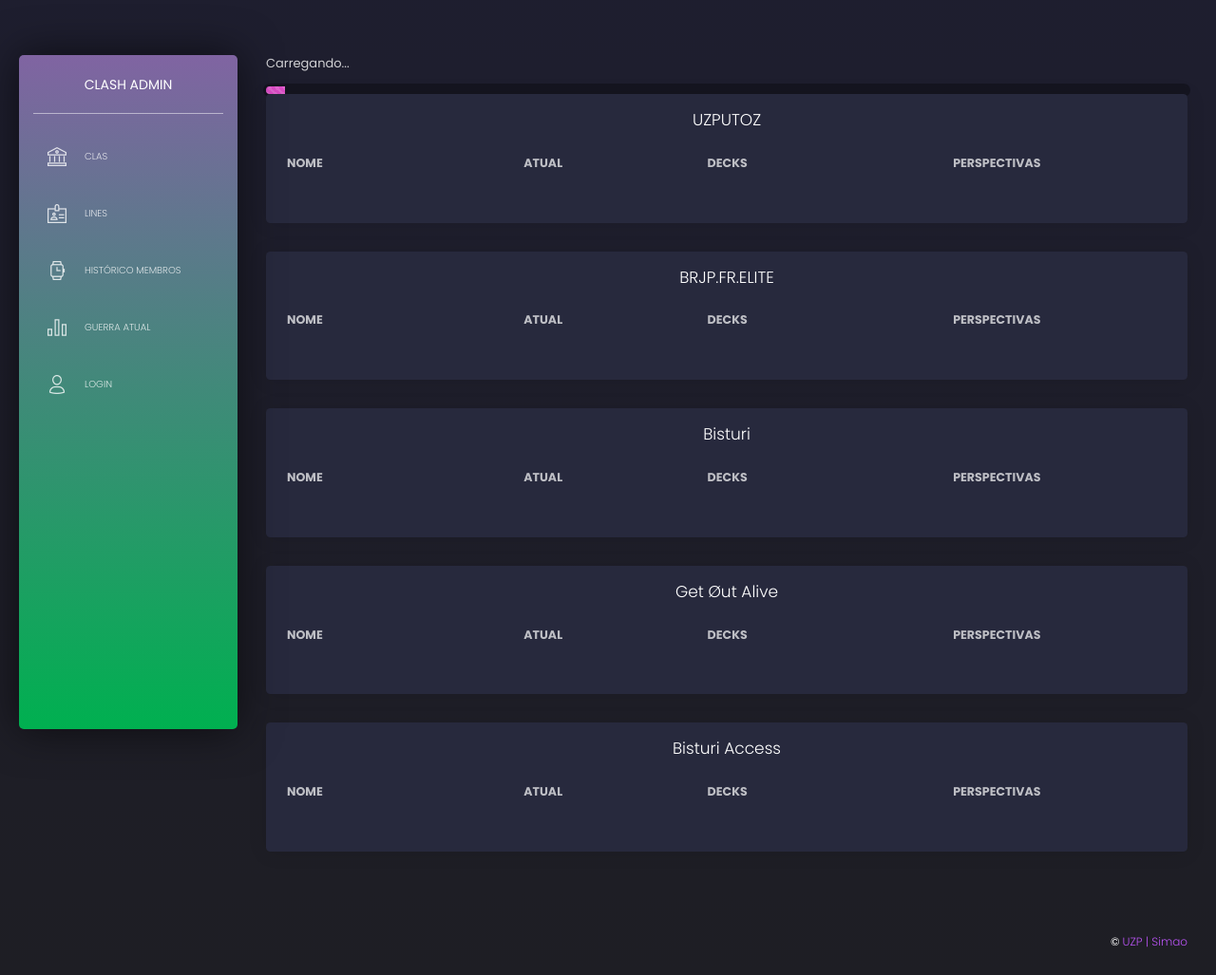
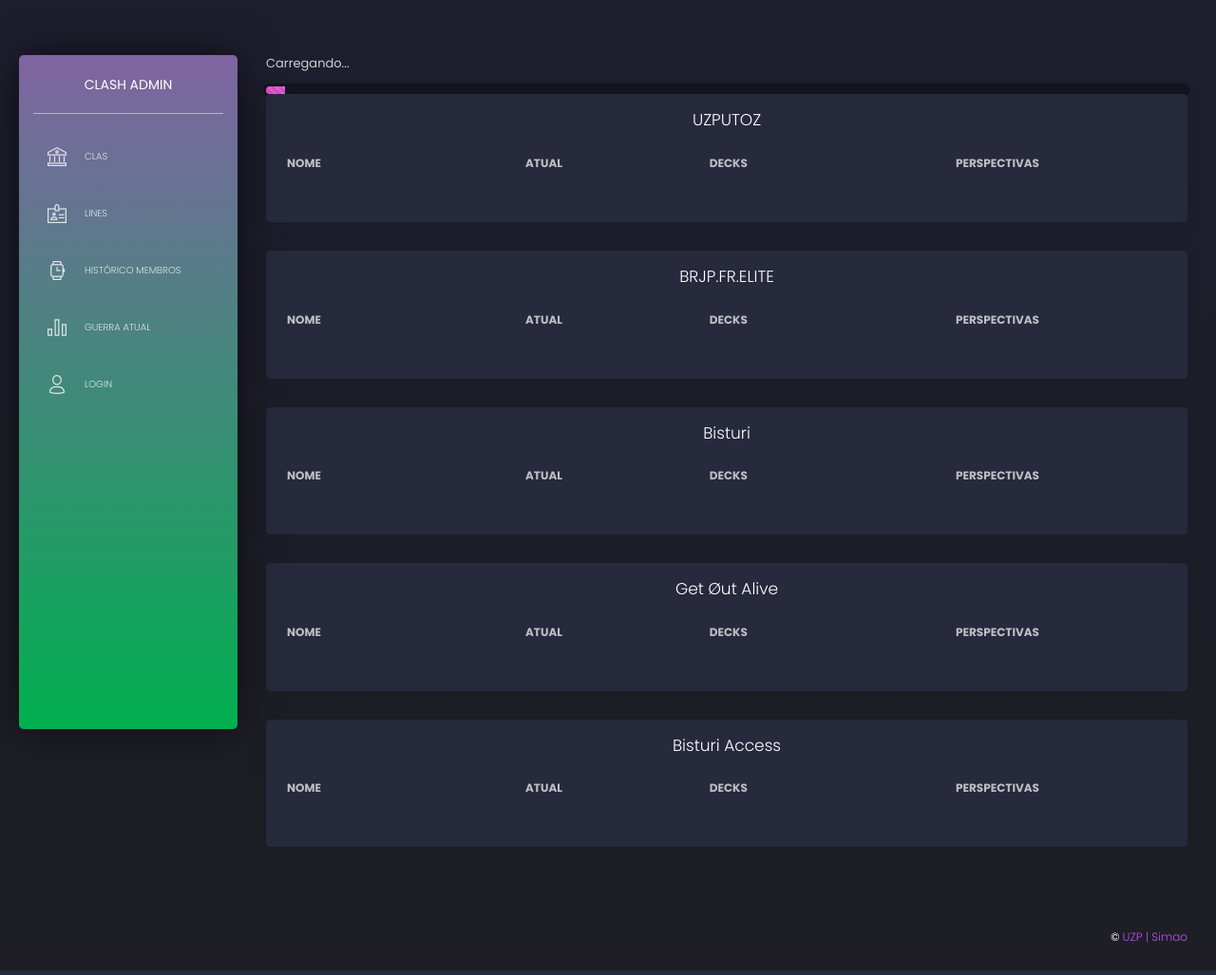
Before and after one commit to rodrigosimaogois/uzputoz, a Django app: page /clashdata/currentwar/ in a window 1280 px wide. Shown: the part 22-1049 px from the top of the page at 95% size. Run offline with Django 4.2, Linux system fonts and the light colour scheme; lists and menus that the app fills with data are empty; some libraries are stand-ins or nearby versions.

Commit message:
change size

```diff
--- a/clashAdmin/clashdata/templates/clashdata/currentwar.html
+++ b/clashAdmin/clashdata/templates/clashdata/currentwar.html
@@ -9,16 +9,6 @@
         height: 1em;
         width: auto;
         display: inline-block;
-    }
-
-    .table > thead > tr > th
-    {
-        font-size: 0.9em;
-    }
-
-    .table > tbody > tr > td
-    {
-        font-size: 0.9em;
     }
 
     .rowcolor
```
